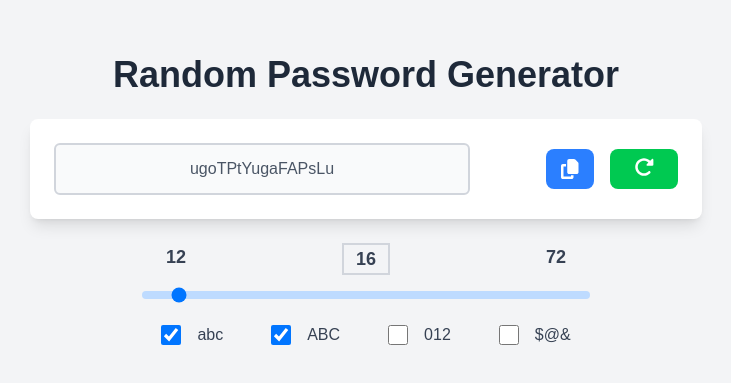
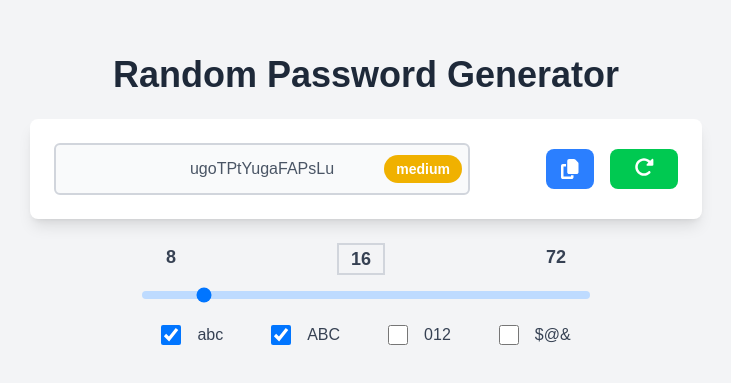
Before and after one commit to dsaikiran01/NextJS, a Next.js app: page / in a window 1280 px wide. Shown: the part 199-582 px from the top of the page, without its empty margins (274-1005 px from the left). Built offline with nearby package versions, Linux system fonts and the light colour scheme.

Commit message:
added password strength analysis

```diff
--- a/src/app/page.tsx
+++ b/src/app/page.tsx
@@ -13,6 +13,7 @@ export default function Home() {
   const [isCapitalLetter, setIsCapitalLetter] = useState<boolean>(true);
   const [isDigit, setIsDigit] = useState<boolean>(false);
   const [isSpecialChar, setIsSpecialChar] = useState<boolean>(false);
+  const [pswdStrength, setPswdStrength] = useState('');
 
   const [pswdLen, setPswdLen] = useState<number>(16);
 
@@ -32,7 +33,30 @@ export default function Home() {
     }
 
     setPswd(pswdStr);
+    checkPswdStrength();
   }
+
+  const checkPswdStrength = () => {
+    if (pswdLen >= 20 && isCapitalLetter && isDigit && isSpecialChar) {
+      setPswdStrength('very strong');
+    } else if (pswdLen >= 16 && pswdLen < 20 && isCapitalLetter && (isDigit || isSpecialChar)) {
+      setPswdStrength('strong');
+    } else if (pswdLen >= 12 && (isCapitalLetter || isDigit || isSpecialChar)) {
+      setPswdStrength('medium');
+    } else if (pswdLen >= 8 && (isCapitalLetter || isDigit || isSpecialChar)) {
+      setPswdStrength('weak');
+    } else if (pswdLen > 40) {
+      setPswdStrength('very strong');
+    } else if (pswdLen > 30) {
+      setPswdStrength('strong');
+    } else if (pswdLen > 20) {
+      setPswdStrength('medium');
+    } else if (pswdLen > 10) {
+      setPswdStrength('weak');
+    } else {
+      setPswdStrength('very weak');
+    }
+  };
 
   const copyToClipboard = () => {
     navigator.clipboard.writeText(pswd)
@@ -57,12 +81,29 @@ export default function Home() {
 
       {/* Password Display Section */}
       <div className="flex flex-col sm:flex-row items-center justify-between w-full max-w-2xl bg-white p-6 rounded-lg shadow-lg">
-        <input
-          className="text-center w-full sm:w-2/3 p-3 border-2 border-gray-300 rounded-md bg-gray-50 text-gray-600 font-medium"
-          value={pswd}
-          id="password"
-          disabled
-        />
+        <div className="relative w-full sm:w-2/3">
+          <input
+            className="text-center w-full p-3 border-2 border-gray-300 rounded-md bg-gray-50 text-gray-600 font-medium"
+            value={pswd}
+            id="password"
+            disabled
+          />
+          <span
+            className={`absolute right-2 top-1/2 transform -translate-y-1/2 px-3 py-1 text-sm font-semibold rounded-full ${pswdStrength === 'very strong'
+              ? 'bg-green-500 text-white'
+              : pswdStrength === 'strong'
+                ? 'bg-yellow-400 text-white'
+                : pswdStrength === 'medium'
+                  ? 'bg-yellow-500 text-white'
+                  : pswdStrength === 'weak'
+                    ? 'bg-red-400 text-white'
+                    : 'bg-gray-300 text-black'
+              }`}
+          >
+            {pswdStrength}
+          </span>
+        </div>
+
         <div className="flex space-x-4 mt-4 sm:mt-0">
           <button
             className="relative inline-flex items-center justify-center px-6 py-2 text-white bg-blue-500 rounded-lg hover:bg-blue-600 transition duration-300"
@@ -72,7 +113,6 @@ export default function Home() {
               id="buttonText"
               className="absolute transition-all duration-300 text-xl"
             >
-              {/* <i className="copy-icon fas fa-copy"></i> */}
               <FontAwesomeIcon icon={copyIcon} className="text-xl" />
             </span>
           </button>
@@ -88,7 +128,7 @@ export default function Home() {
       {/* Range and Length Section */}
       <div className="flex flex-col items-center mt-6 space-y-4 w-full max-w-md">
         <div className="flex justify-between w-full px-6">
-          <span className="text-lg font-semibold text-gray-700">12</span>
+          <span className="text-lg font-semibold text-gray-700">8</span>
           <input className="text-lg font-bold text-gray-700 text-center w-12 border-2 border-gray-300" value={pswdLen} readOnly />
           <span className="text-lg font-semibold text-gray-700">72</span>
         </div>
@@ -97,7 +137,7 @@ export default function Home() {
           type="range"
           id="characterCount"
           value={pswdLen}
-          min={12}
+          min={8}
           max={72}
           step={1}
           onChange={(e) => setPswdLen(Number(e.target.value))}
```
